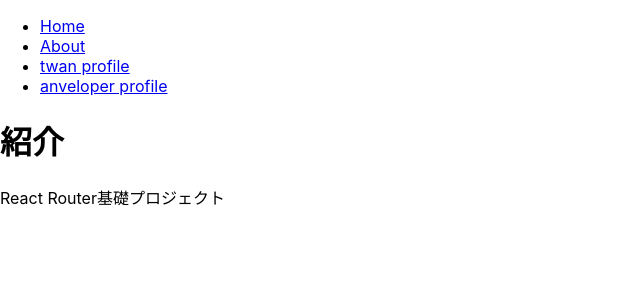
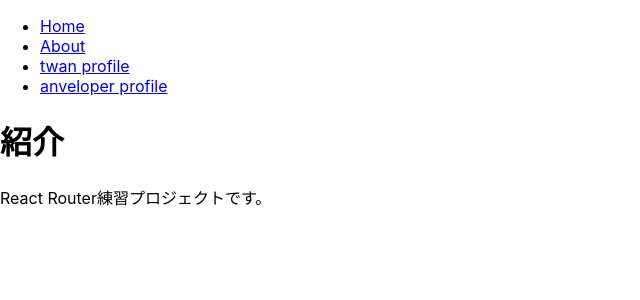
Before and after one commit to twan65/router-exam, a React (Create React App) app: page /about in a window 1280 px wide. Shown: the top 300 px of the page, without its empty margins (0-640 px from the left). Built offline with nearby package versions, Linux system fonts and the light colour scheme.

Commit message:
query parameter exam

```diff
--- a/src/page/About.js
+++ b/src/page/About.js
@@ -1,10 +1,17 @@
 import React from "react";
+import qs from "qs";
 
-const About = () => {
+const About = ({ location }) => {
+  const query = qs.parse(location.search, {
+    ignoreQueryPrefix: true, // 先端の?を省略
+  });
+  const showDetail = query.detail === "true";
+
   return (
     <div>
       <h1>紹介</h1>
-      <p>React Router基礎プロジェクト</p>
+      <p>React Router練習プロジェクトです。</p>
+      {showDetail && <p>detailをtrueに設定しました。</p>}
     </div>
   );
 };
```
